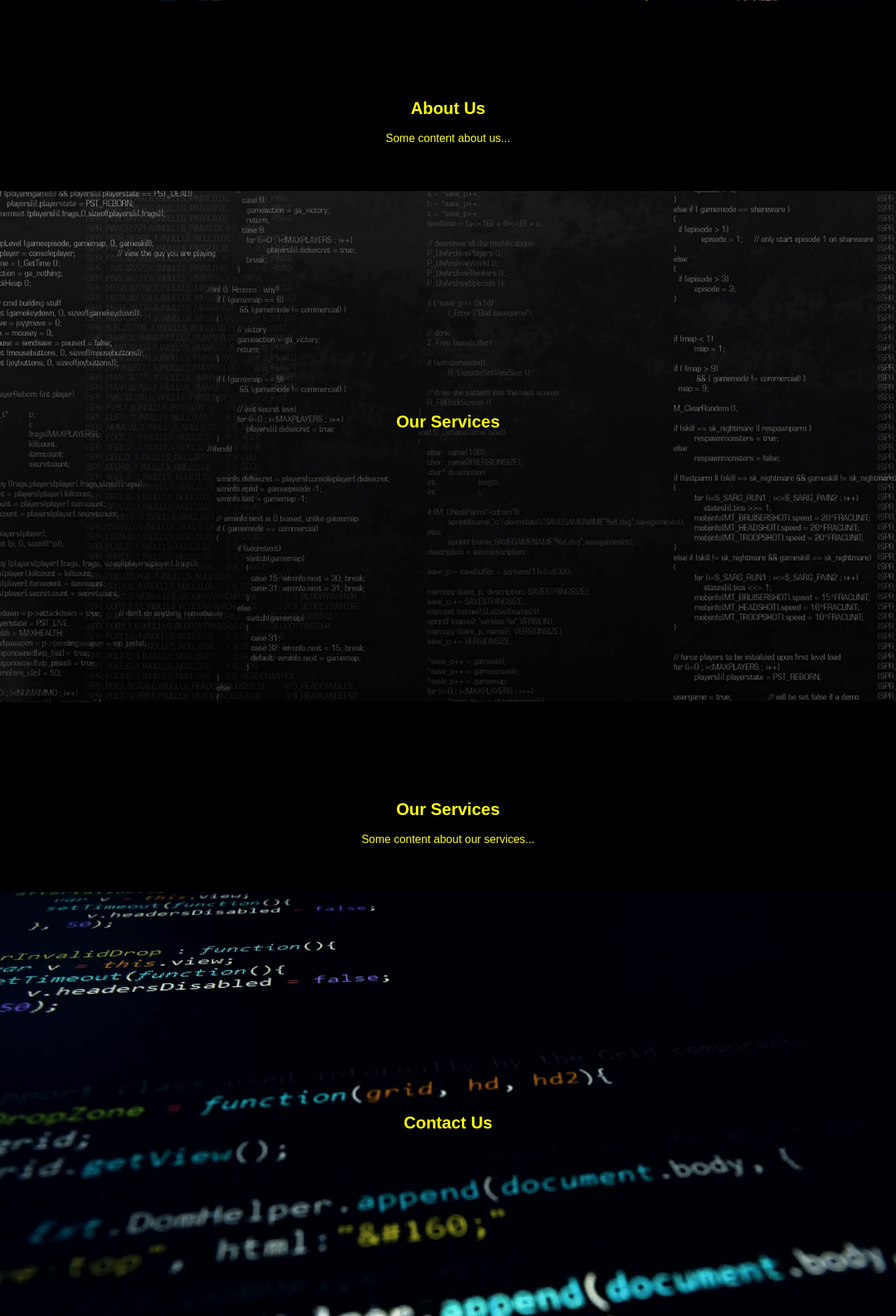
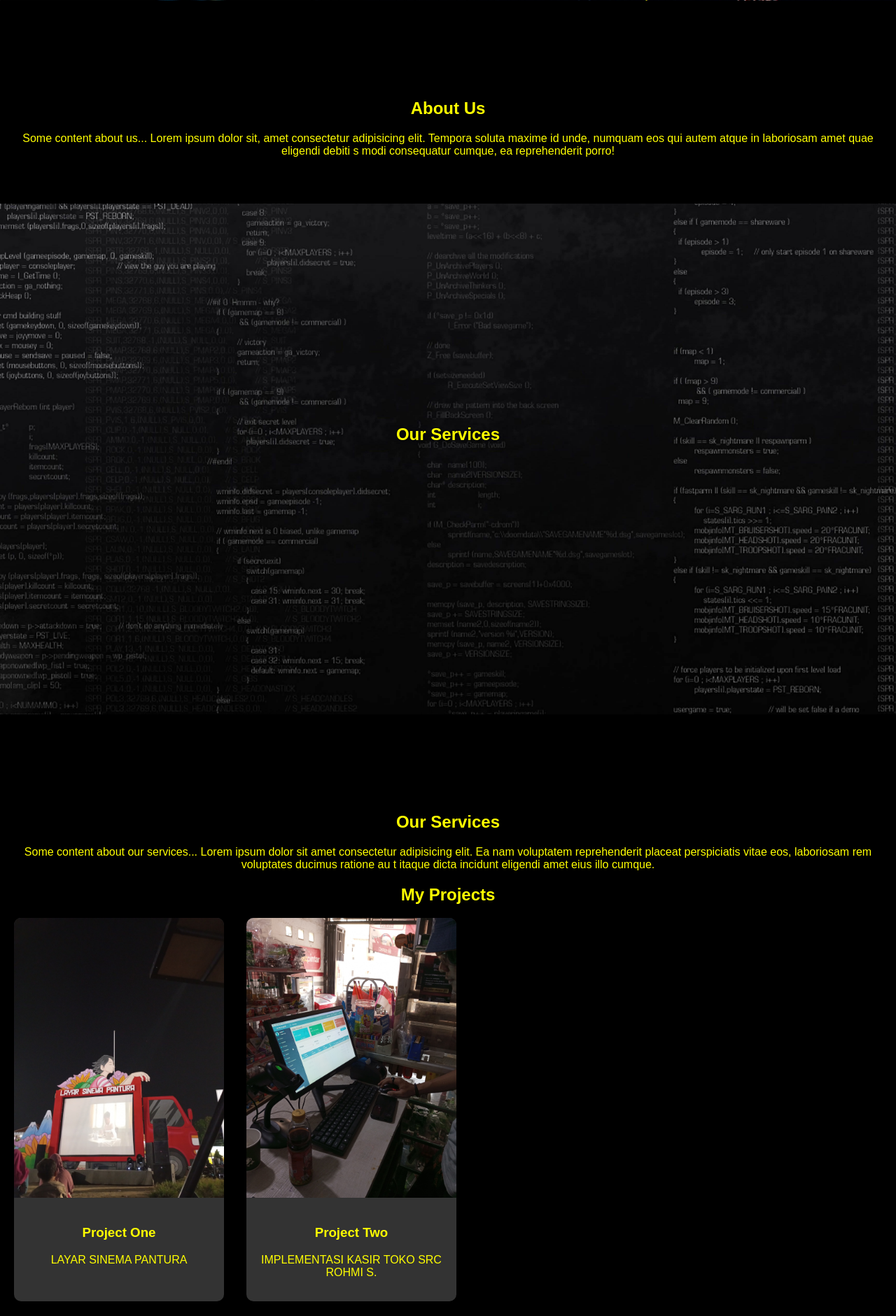
Before and after one commit to fristkhfdz22/khafidz, a PHP site: page / in a window 1280 px wide. Shown: the part 799-2680 px from the top of the page at 70% size. Run offline with PHP 8.4, Linux system fonts and the light colour scheme.

Commit message:
menambahkan my project

```diff
--- a/index.html
+++ b/index.html
@@ -9,7 +9,7 @@
 <body>
     <header>
         <div class="navbar">
-            <div class="logo">Logo</div>
+            <div class="logo">Fidztech</div>
             <input type="checkbox" id="nav-toggle" class="nav-toggle">
             <label for="nav-toggle" class="hamburger">
                 <div class="bar"></div>
@@ -25,18 +25,42 @@
         </div>
     </header>
     <section id="home" class="parallax parallax1">
-        <h1>Welcome to Our Website</h1>
+        <h1>Welcome to Fidztech</h1>
     </section>
     <section id="about" class="content">
         <h2>About Us</h2>
-        <p>Some content about us...</p>
+        <p>Some content about us... Lorem ipsum dolor sit, amet consectetur adipisicing elit. Tempora soluta maxime id unde, numquam eos qui autem atque in laboriosam amet quae eligendi debiti
+            s modi consequatur cumque, ea reprehenderit porro!</p>
     </section>
     <section id="services" class="parallax parallax2">
         <h1>Our Services</h1>
     </section>
     <section class="content">
         <h2>Our Services</h2>
-        <p>Some content about our services...</p>
+        <p>Some content about our services... Lorem ipsum dolor sit amet consectetur adipisicing elit. Ea nam voluptatem reprehenderit placeat perspiciatis vitae eos, laboriosam rem voluptates ducimus ratione au
+            t itaque dicta incidunt eligendi amet eius illo cumque.</p>
+            <section id="projects" class="projects">
+                <div class="container">
+                    <h2>My Projects</h2>
+                    <div class="project-grid">
+                        <div class="project-card">
+                            <img src="assets/LSP.jpeg" alt="Project 1">
+                            <div class="project-info">
+                                <h3>Project One</h3>
+                                <p>LAYAR SINEMA PANTURA</p>
+                            </div>
+                        </div>
+                        <div class="project-card">
+                            <img src="assets/KASIR.jpeg" alt="Project 2">
+                            <div class="project-info">
+                                <h3>Project Two</h3>
+                                <p>IMPLEMENTASI KASIR TOKO SRC ROHMI S.</p>
+                            </div>
+                        </div>
+                        <!-- Add more project cards as needed -->
+                    </div>
+                </div>
+            </section>
     </section>
     <section id="contact" class="parallax parallax3">
         <h1>Contact Us</h1>
@@ -56,5 +80,10 @@
             <button type="submit">Send</button>
         </form>
     </section>
+    <footer class="footer">
+        <div class="container">
+            <p>&copy; 2024 khafidz. All rights reserved.</p>
+        </div>
+    </footer>
 </body>
 </html>
--- a/styles.css
+++ b/styles.css
@@ -212,3 +212,35 @@ form button {
 form button:hover {
     background-color: #e0e0e0; /* Warna button saat hover */
 }
+.footer {
+    background-color: #111;
+    padding: 5em 0;
+    text-align: center;
+}
+.project-grid {
+    display: flex;
+    gap: 2em;
+    flex-wrap: wrap;
+}
+
+.project-card {
+    background-color: #333;
+    border-radius: 10px;
+    overflow: hidden;
+    width: 100%;
+    max-width: 300px;
+    transition: transform 0.3s;
+}
+
+.project-card img {
+    width: 100%;
+    height: auto;
+}
+
+.project-info {
+    padding: 1em;
+}
+
+.project-card:hover {
+    transform: scale(1.05);
+}
```
Also changed, not shown: assets/KASIR.jpeg (added), assets/LSP.jpeg (added).
